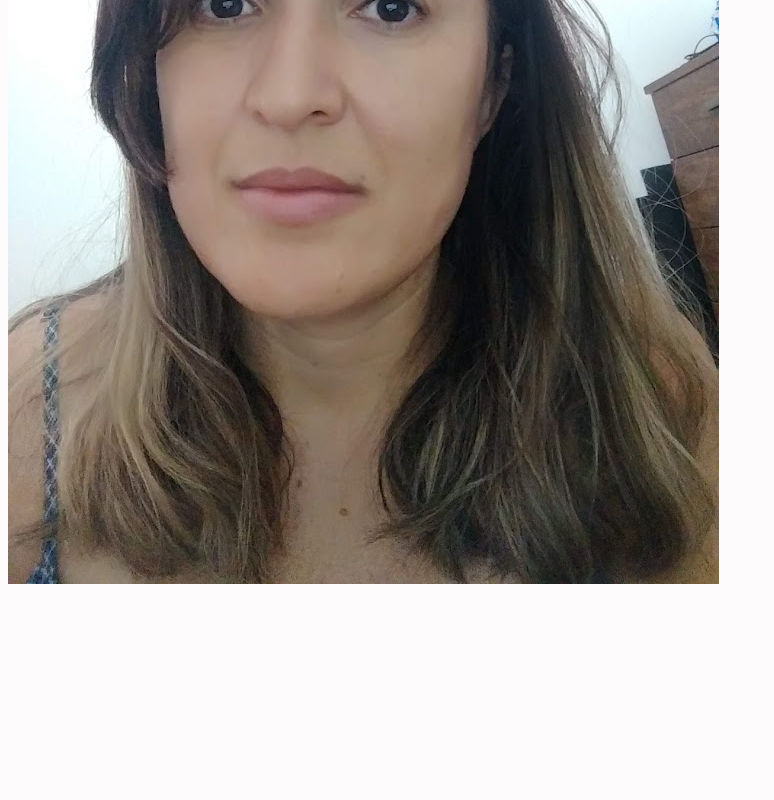
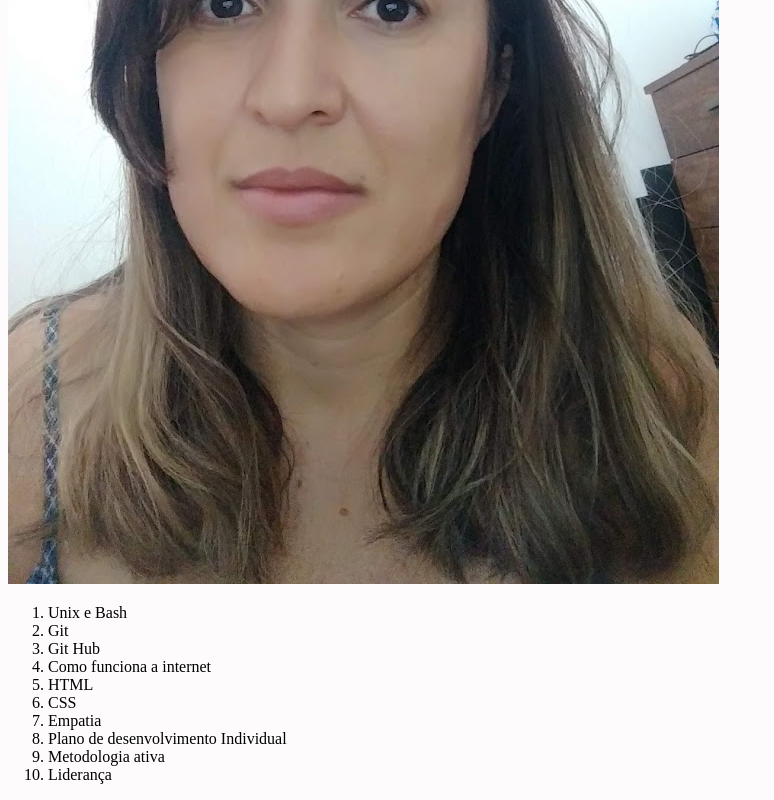
Before and after one commit to fehromao/Lessons-Learned, a website: page index.html in a window 1280 px wide. Shown: the part 372-1172 px from the top of the page, without its empty margins (0-774 px from the left). Before the commit the page ends 968 px from the top, so only its background shows below. Drawn offline with Linux system fonts and the light colour scheme.

Commit message:
Finalizado requisito 4

```diff
--- a/index.html
+++ b/index.html
@@ -14,5 +14,19 @@
     </header>
     <img src="minha_foto.jpg" id="minha_foto" alt="Fernanda Romão">
 
+    <ol id="licoes_aprendidas">
+        <li>Unix e Bash</li>
+        <li>Git</li>
+        <li>Git Hub</li>
+        <li>Como funciona a internet</li>
+        <li>HTML</li>
+        <li>CSS</li>
+        <li>Empatia</li>
+        <li>Plano de desenvolvimento Individual</li>
+        <li>Metodologia ativa</li>
+        <li>Liderança</li>
+    </ol>
+
+
     </body>
 </html>
```
